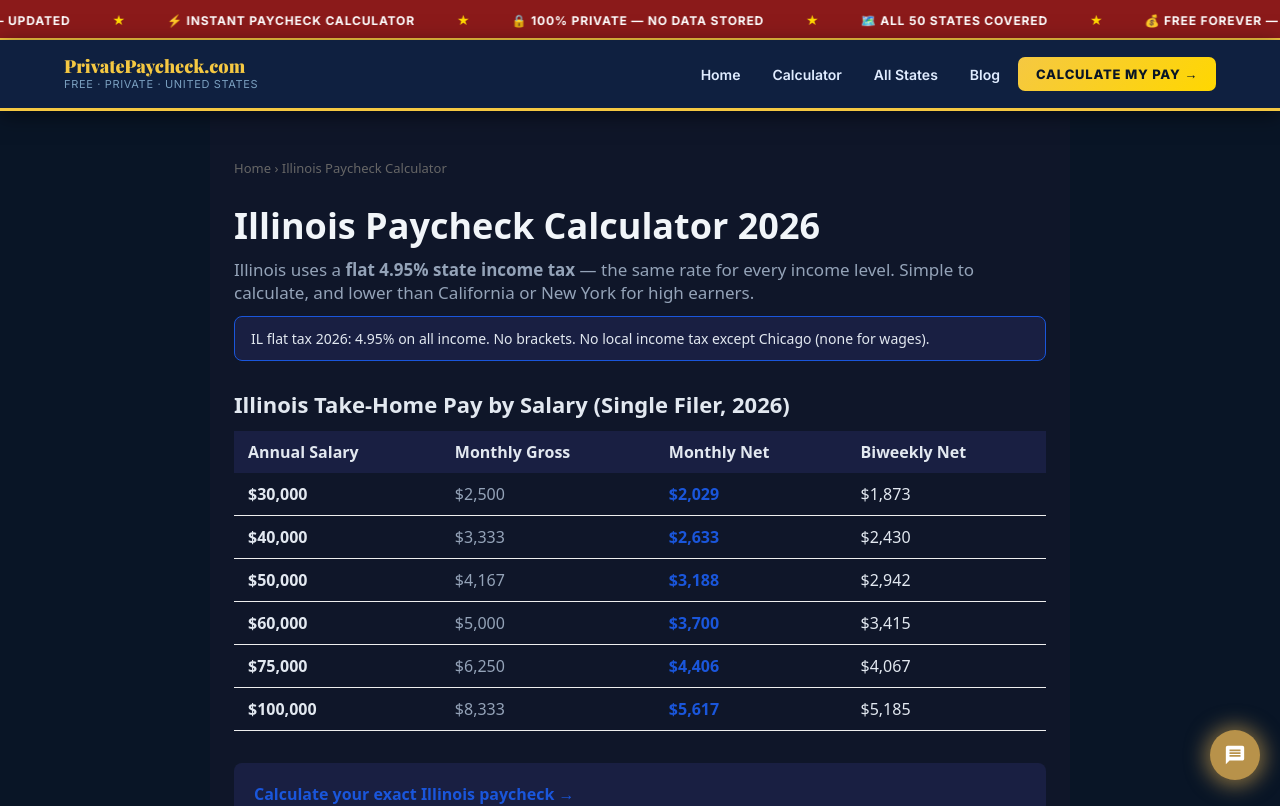
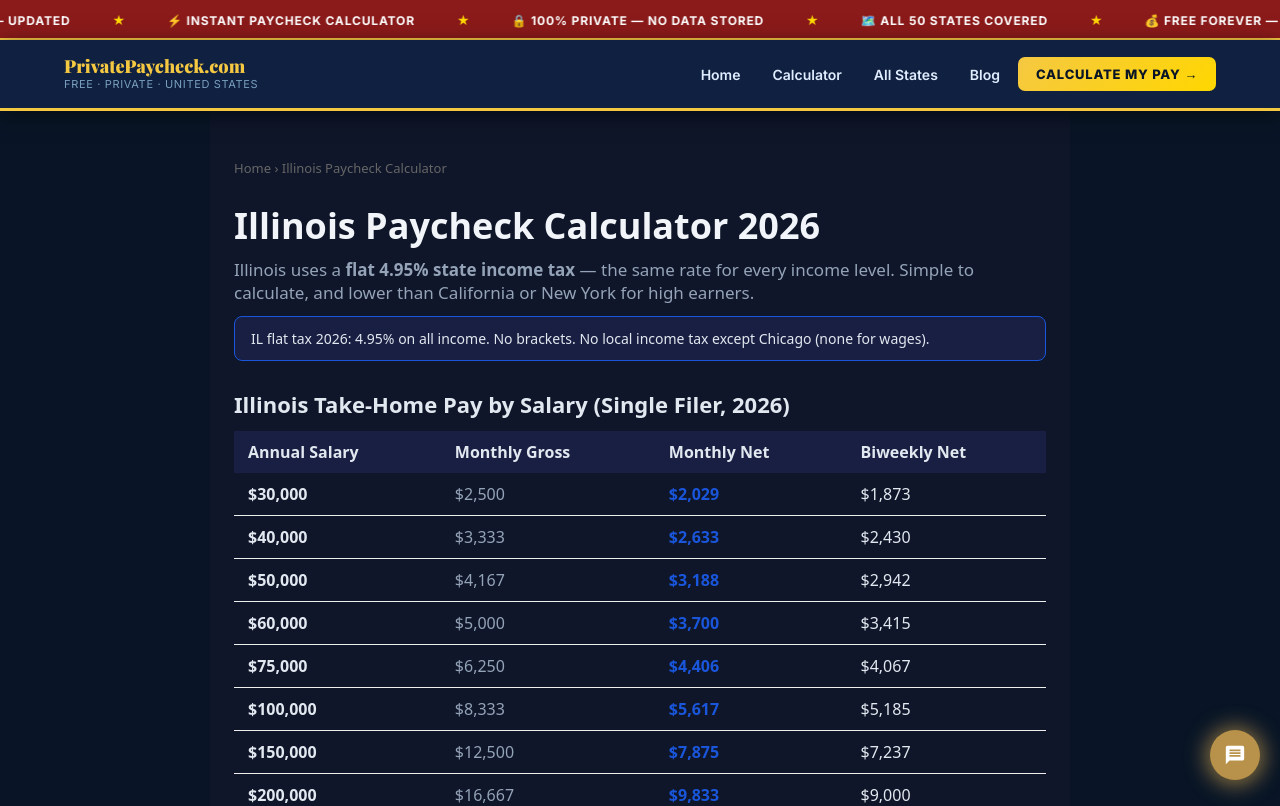
Before and after one commit to devqrcraft-ui/privatepaycheck, a Next.js app: page /illinois-paycheck-calculator in a window 1280 px wide. Shown: the top 806 px of the page. Built offline with nearby package versions, Linux system fonts and the light colour scheme.

Commit message:
feat: add salary rows to IL table

```diff
--- a/src/app/illinois-paycheck-calculator/page.tsx
+++ b/src/app/illinois-paycheck-calculator/page.tsx
@@ -13,6 +13,9 @@ export default function Page() {
     ['$60,000','$5,000','$3,700','$3,415'],
     ['$75,000','$6,250','$4,406','$4,067'],
     ['$100,000','$8,333','$5,617','$5,185'],
+    ['$150,000','$12,500','$7,875','$7,237'],
+    ['$200,000','$16,667','$9,833','$9,000'],
+    ['$500,000','$41,667','$22,250','$20,375'],
   ]
   return (
     <main style={{ maxWidth: 860, margin: '0 auto', padding: '48px 24px', fontFamily: 'system-ui,sans-serif', color: '#e2e8f0', background: '#0f1629', minHeight: '100vh' }}>
```
